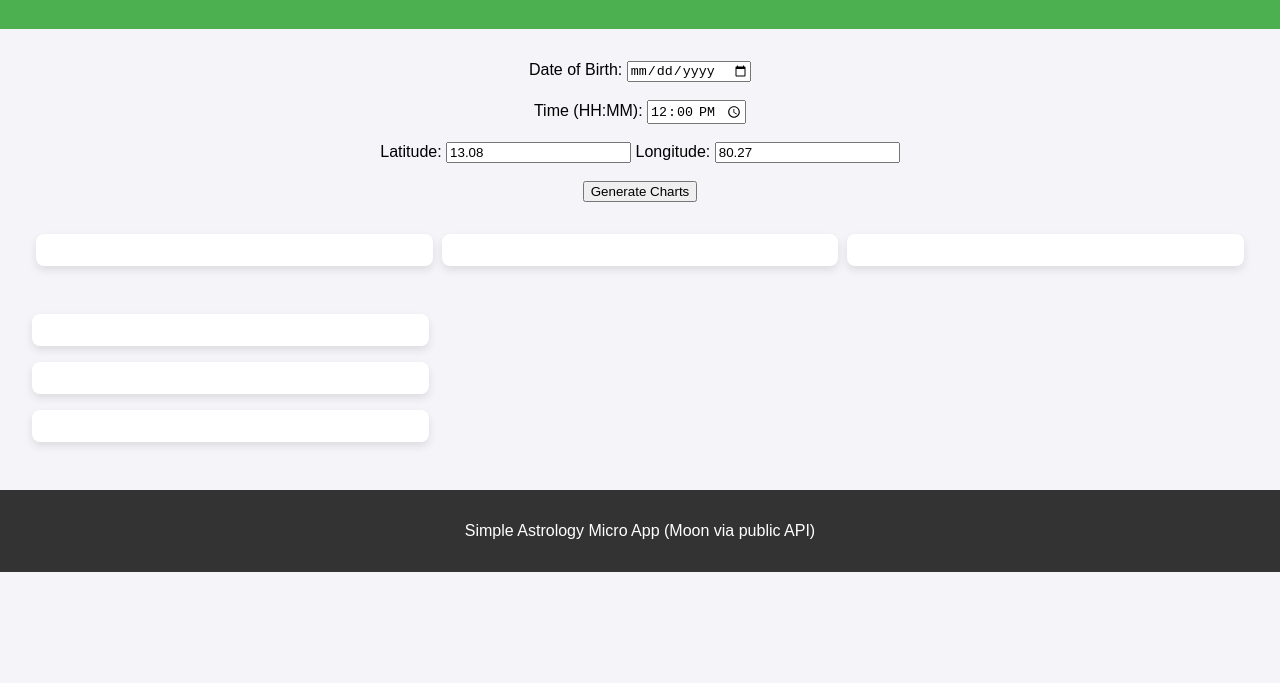
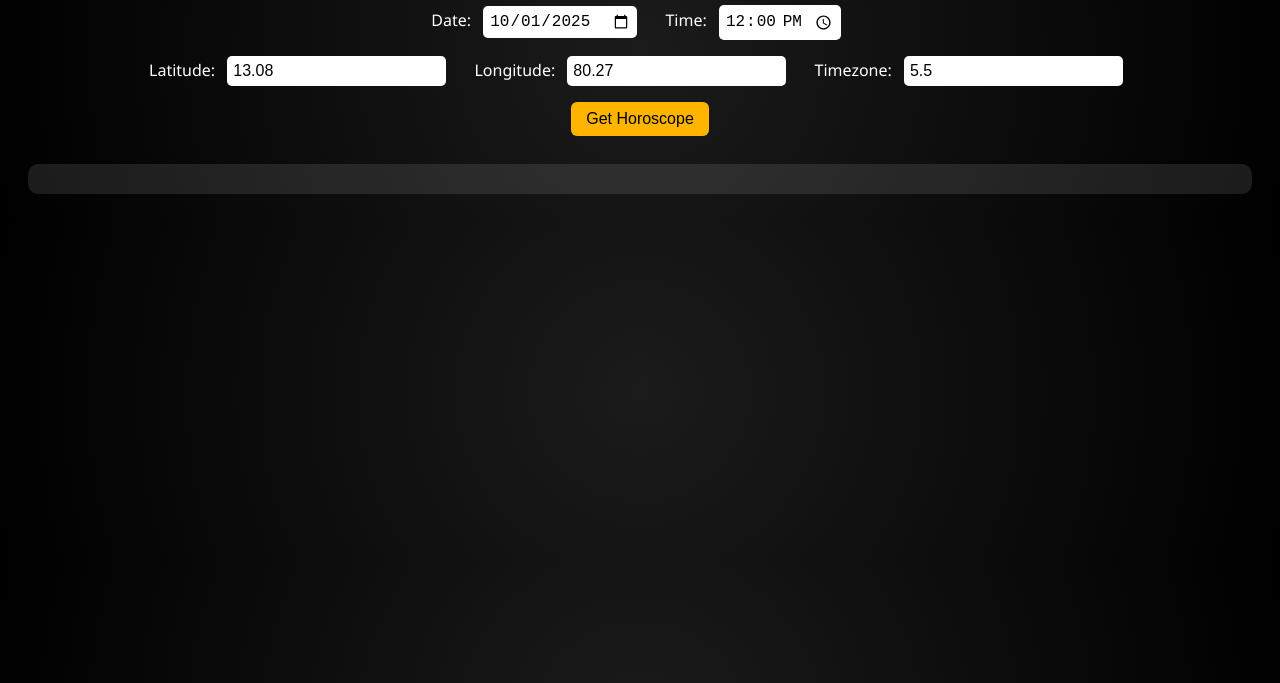
Before and after one commit to zodiaclab/microapps, a plain HTML site: page horoscope/index.html in a window 1280 px wide. Shown: the part 117-800 px from the top of the page. Drawn offline with Linux system fonts and the light colour scheme.

Commit message:
Update index.html

```diff
--- a/horoscope/index.html
+++ b/horoscope/index.html
@@ -1,134 +1,104 @@
 <!DOCTYPE html>
 <html lang="en">
 <head>
-<meta charset="UTF-8">
+  <meta charset="UTF-8" />
   <meta name="viewport" content="width=device-width, initial-scale=1.0">
-<title>Astrology Micro App</title>
+  <title>Offline Horoscope Finder</title>
+  <script src="./swisseph.min.js"></script>
   <style>
-body { font-family: Arial, sans-serif; margin:0; padding:0; background:#f4f4f9; }
-header { background:#4CAF50; color:white; text-align:center; padding:1rem; }
-main { padding:2rem; }
-#birth-details { margin-bottom:2rem; text-align:center; }
-#charts { display:flex; justify-content:space-around; flex-wrap:wrap; margin-bottom:2rem; }
-#charts > div, #predictions > div {
-  width:30%; padding:1rem; background:white; border-radius:8px;
-  box-shadow:0 4px 8px rgba(0,0,0,0.1); margin-bottom:1rem;
+    body {
+      font-family: 'Segoe UI', sans-serif;
+      background: radial-gradient(circle, #1b1b1b, #000);
+      color: #fff;
+      padding: 20px;
+      text-align: center;
     }
-footer { text-align:center; padding:1rem; background:#333; color:white; }
+    h1 { color: #ffd700; }
+    label, input, button { margin: 8px; font-size: 1rem; }
+    input { padding: 6px; border-radius: 5px; border: none; }
+    button {
+      padding: 8px 15px;
+      background: #ffb400;
+      border: none;
+      border-radius: 6px;
+      cursor: pointer;
+    }
+    button:hover { background: #ffcc33; }
+    .result {
+      margin-top: 20px;
+      padding: 15px;
+      background: rgba(255, 255, 255, 0.1);
+      border-radius: 10px;
+    }
   </style>
 </head>
 <body>
-<header>
-  <h1>Astrology Micro App</h1>
-  <p>Discover your Vedic (Moon), Western, and Chinese Zodiac Signs</p>
-</header>
+  <h1>🪐 Offline Horoscope Finder</h1>
 
-<main>
-  <section id="birth-details">
-    <label>Date of Birth: <input type="date" id="dob"></label><br><br>
-    <label>Time (HH:MM): <input type="time" id="tob" value="12:00"></label><br><br>
-    <label>Latitude: <input type="number" id="lat" value="13.08" step="0.01"></label>
-    <label>Longitude: <input type="number" id="lon" value="80.27" step="0.01"></label><br><br>
-    <button onclick="generateCharts()">Generate Charts</button>
-  </section>
+  <div>
+    <label>Date: <input type="date" id="date" value="2025-10-01"></label>
+    <label>Time: <input type="time" id="time" value="12:00"></label><br>
+    <label>Latitude: <input type="number" id="lat" value="13.08"></label>
+    <label>Longitude: <input type="number" id="lon" value="80.27"></label>
+    <label>Timezone: <input type="number" id="tz" step="0.5" value="5.5"></label>
+  </div>
 
-  <section id="charts">
-    <div id="vedic-chart"></div>
-    <div id="western-chart"></div>
-    <div id="chinese-chart"></div>
-  </section>
+  <button onclick="computeHoroscope()">Get Horoscope</button>
 
-  <section id="predictions">
-    <div id="vedic-prediction"></div>
-    <div id="western-prediction"></div>
-    <div id="chinese-prediction"></div>
-  </section>
-</main>
-
-<footer>
-  <p>Simple Astrology Micro App (Moon via public API)</p>
-</footer>
+  <div id="result" class="result"></div>
 
   <script>
-const vedicRasis = ["Aries","Taurus","Gemini","Cancer","Leo","Virgo","Libra","Scorpio","Sagittarius","Capricorn","Aquarius","Pisces"];
-const chineseZodiacs = ["Rat","Ox","Tiger","Rabbit","Dragon","Snake","Horse","Goat","Monkey","Rooster","Dog","Pig"];
-const westernZodiacs = [
-  { sign:"Aries", start:"03-21", end:"04-19" },
-  { sign:"Taurus", start:"04-20", end:"05-20" },
-  { sign:"Gemini", start:"05-21", end:"06-20" },
-  { sign:"Cancer", start:"06-21", end:"07-22" },
-  { sign:"Leo", start:"07-23", end:"08-22" },
-  { sign:"Virgo", start:"08-23", end:"09-22" },
-  { sign:"Libra", start:"09-23", end:"10-22" },
-  { sign:"Scorpio", start:"10-23", end:"11-21" },
-  { sign:"Sagittarius", start:"11-22", end:"12-21" },
-  { sign:"Capricorn", start:"12-22", end:"01-19" },
-  { sign:"Aquarius", start:"01-20", end:"02-18" },
-  { sign:"Pisces", start:"02-19", end:"03-20" }
+    const RASI_NAMES = [
+      "Mesha (Aries)", "Rishabha (Taurus)", "Mithuna (Gemini)",
+      "Karka (Cancer)", "Simha (Leo)", "Kanya (Virgo)",
+      "Tula (Libra)", "Vrischika (Scorpio)", "Dhanus (Sagittarius)",
+      "Makara (Capricorn)", "Kumbha (Aquarius)", "Meena (Pisces)"
     ];
 
-const simplePredictions = {
-  Vedic:"Strong emotional insight and intuitive strength will guide your path.",
-  Western:"Your charm and focus attract positive opportunities.",
-  Chinese:"Patience and optimism bring good fortune."
-};
+    async function computeHoroscope() {
+      const resultDiv = document.getElementById('result');
+      resultDiv.innerHTML = "Loading Swiss Ephemeris...";
 
-async function getMoonSign(dateStr, timeStr, lat, lon) {
+      const [yyyy, mm, dd] = document.getElementById('date').value.split('-').map(Number);
+      const [hh, mi] = document.getElementById('time').value.split(':').map(Number);
+      const lat = parseFloat(document.getElementById('lat').value);
+      const lon = parseFloat(document.getElementById('lon').value);
+      const tz = parseFloat(document.getElementById('tz').value);
+
       try {
-    const url = `https://api.intrasol.in/astro/moon?date=${dateStr}&time=${timeStr}&lat=${lat}&lon=${lon}`;
-    const res = await fetch(url);
-    if (!res.ok) throw new Error("API error");
-    const data = await res.json();
-    return data; // {longitude, sign}
-  } catch(e) {
-    console.error("Moon API failed", e);
-    return null;
+        await swisseph.init({
+          ephemerisPath: './ephemeris/',
+          wasmFile: './swisseph.wasm'
+        });
+
+        // Convert to Universal Time
+        const utHour = hh - tz + (mi / 60);
+        const julDayUT = swisseph.swe_julday(yyyy, mm, dd, utHour, swisseph.SE_GREG_CAL);
+
+        // Get Moon longitude
+        const moon = swisseph.swe_calc_ut(julDayUT, swisseph.SE_MOON, 0);
+        const moonLon = moon.longitude;
+
+        // Determine Rasi (12 signs, 30° each)
+        const rasiIndex = Math.floor(moonLon / 30);
+        const rasi = RASI_NAMES[rasiIndex];
+
+        // Determine Western zodiac (Sun sign)
+        const sun = swisseph.swe_calc_ut(julDayUT, swisseph.SE_SUN, 0);
+        const sunLon = sun.longitude;
+        const westZodiac = RASI_NAMES[Math.floor(sunLon / 30)].split(' ')[0];
+
+        resultDiv.innerHTML = `
+          <h3>🌓 Horoscope Results</h3>
+          <p><b>Vedic (Moon / Rasi):</b> ${rasi}</p>
+          <p><b>Western (Sun Sign):</b> ${westZodiac}</p>
+          <p><b>Moon Longitude:</b> ${moonLon.toFixed(2)}°</p>
+          <p><b>Sun Longitude:</b> ${sunLon.toFixed(2)}°</p>
+        `;
+      } catch (err) {
+        console.error(err);
+        resultDiv.innerHTML = "❌ Swiss Ephemeris initialization failed. Check console for details.";
       }
-}
-
-function getWesternSign(month, day) {
-  let sign = "Unknown";
-  westernZodiacs.forEach(z=>{
-    let [startM,startD] = z.start.split("-").map(Number);
-    let [endM,endD] = z.end.split("-").map(Number);
-    if( (month===startM && day>=startD) || (month===endM && day<=endD) ||
-        (startM>endM && ((month===startM && day>=startD) || (month===endM && day<=endD))) ){
-      sign = z.sign;
-    }
-  });
-  return sign;
-}
-
-async function generateCharts(){
-  const dob = document.getElementById("dob").value;
-  const tob = document.getElementById("tob").value || "12:00";
-  const lat = parseFloat(document.getElementById("lat").value);
-  const lon = parseFloat(document.getElementById("lon").value);
-  if(!dob){ alert("Enter DOB"); return; }
-
-  const d = new Date(dob);
-  const month = d.getMonth()+1, day = d.getDate(), year = d.getFullYear();
-
-  // --- VEDIC ---
-  const moonData = await getMoonSign(dob, tob, lat, lon);
-  if (moonData) {
-    document.getElementById("vedic-chart").innerHTML =
-      `<h3>Vedic (Moon Sign)</h3><p>${moonData.sign} (${moonData.longitude.toFixed(2)}°)</p>`;
-    document.getElementById("vedic-prediction").innerHTML =
-      `<h4>Vedic Prediction</h4><p>${simplePredictions.Vedic}</p>`;
-  } else {
-    document.getElementById("vedic-chart").innerHTML = "<h3>Vedic Moon</h3><p>Unavailable</p>";
-  }
-
-  // --- WESTERN ---
-  const westernSign = getWesternSign(month, day);
-  document.getElementById("western-chart").innerHTML = `<h3>Western Zodiac</h3><p>${westernSign}</p>`;
-  document.getElementById("western-prediction").innerHTML = `<h4>Western Prediction</h4><p>${simplePredictions.Western}</p>`;
-
-  // --- CHINESE ---
-  const chineseSign = chineseZodiacs[(year-1900)%12];
-  document.getElementById("chinese-chart").innerHTML = `<h3>Chinese Zodiac</h3><p>${chineseSign}</p>`;
-  document.getElementById("chinese-prediction").innerHTML = `<h4>Chinese Prediction</h4><p>${simplePredictions.Chinese}</p>`;
     }
   </script>
 </body>
```
Lines whose indentation alone changed are shown as unchanged.
